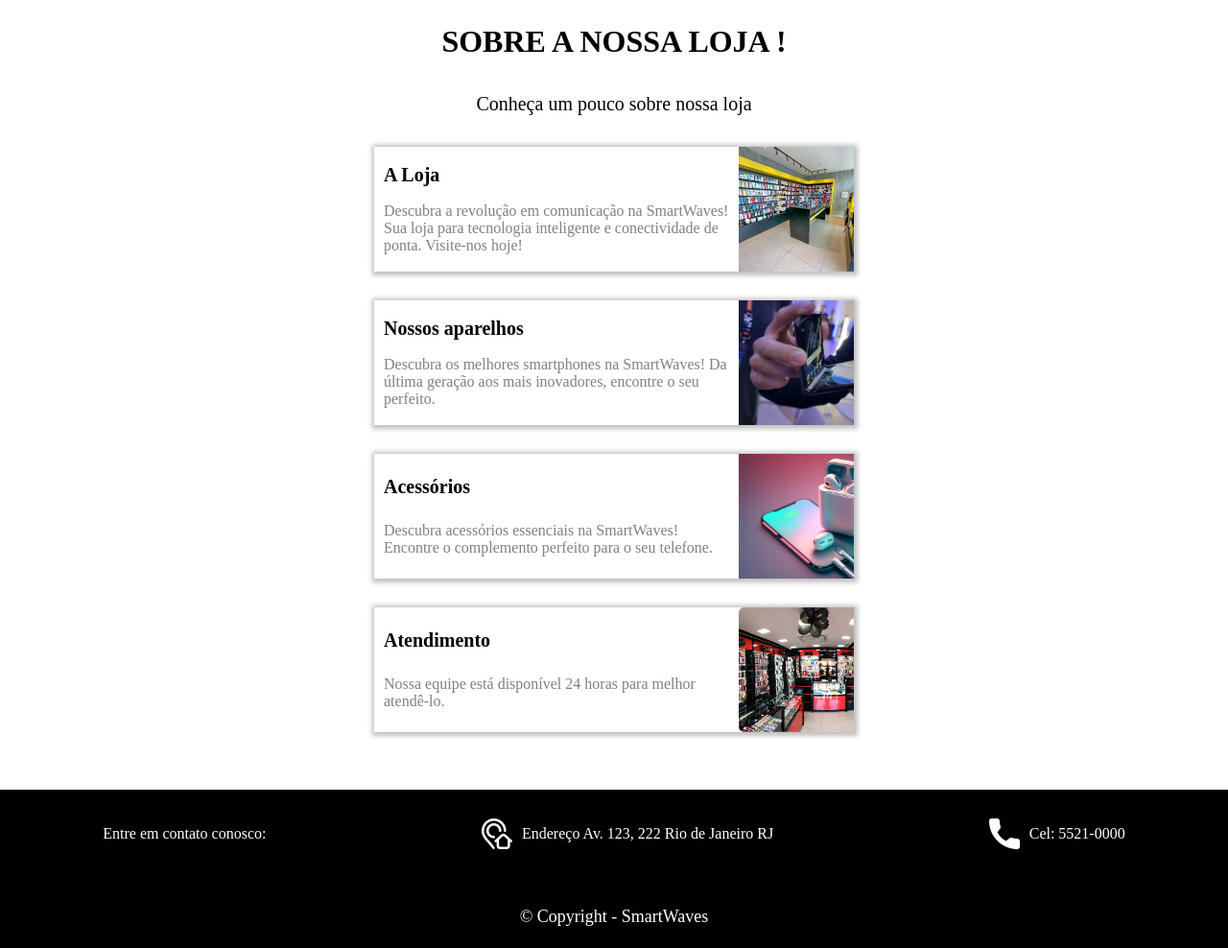
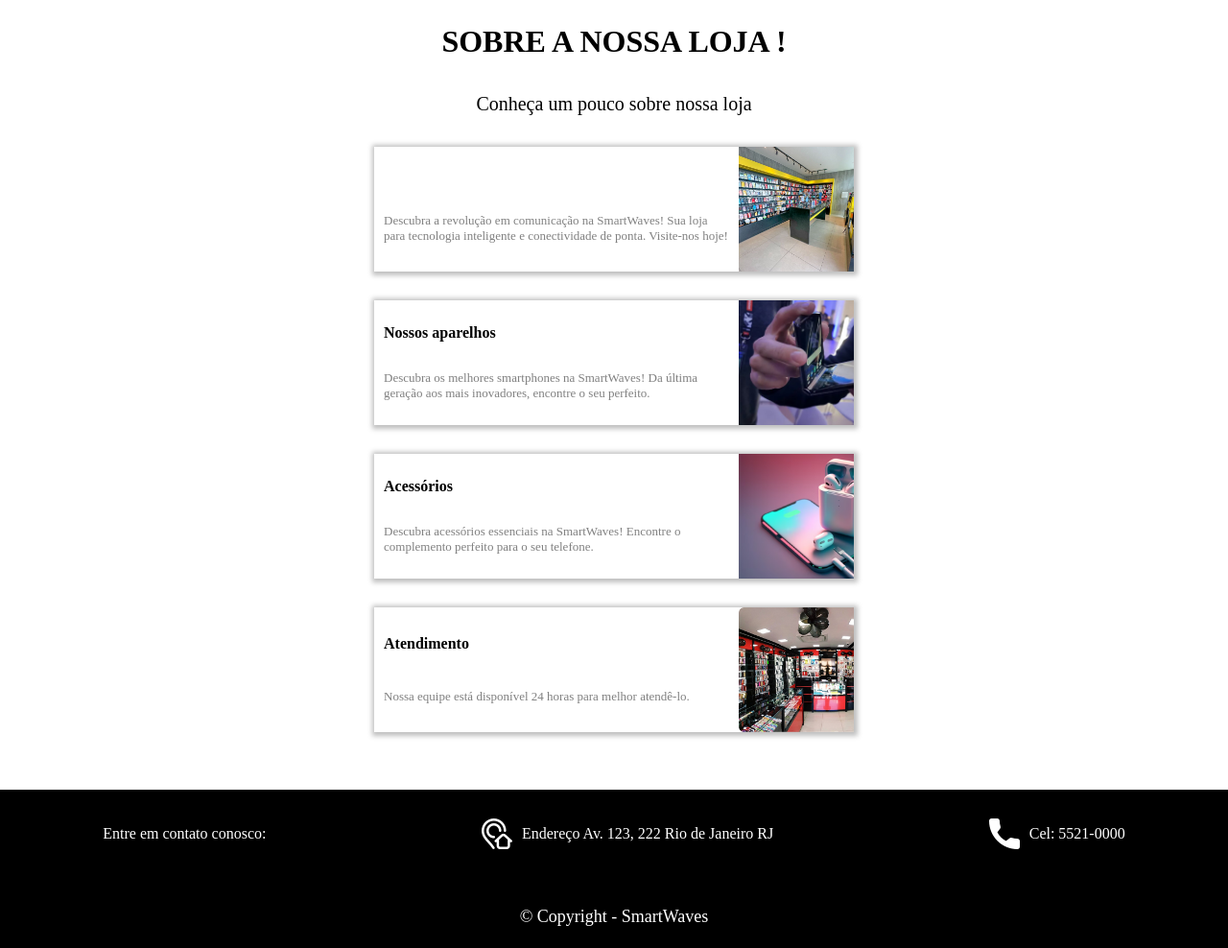
Before and after one commit to SantosKTM/SmartWaves, a plain HTML site: page index.html in a window 1280 px wide. Shown: the part 1809-2797 px from the top of the page at 96% size. Drawn offline with Linux system fonts and the light colour scheme; a web font is replaced by a local one.

Commit message:
Add files via upload

```diff
--- a/index.html
+++ b/index.html
@@ -80,32 +80,32 @@
     <div class="container">
         <div class="bloco">
             <div class="textos">
-                <h4 style="font-size: 20px;">A Loja</h4>
-                <p style="font-size: 16px;">Descubra a revolução em comunicação na SmartWaves! Sua loja para tecnologia inteligente e conectividade de ponta. Visite-nos hoje!</p>
+                <h4></h4>
+                <p>Descubra a revolução em comunicação na SmartWaves! Sua loja para tecnologia inteligente e conectividade de ponta. Visite-nos hoje!</p>
             </div>
             <div class="foto01"> </div> <!-- IMAGEM NO CSS-->
         </div>
 
         <div class="bloco">
             <div class="textos">
-                <h4 style="font-size: 20px;">Nossos aparelhos</h4>
-                <p style="font-size: 16px;">Descubra os melhores smartphones na SmartWaves! Da última geração aos mais inovadores, encontre o seu perfeito.</p>
+                <h4 >Nossos aparelhos</h4>
+                <p>Descubra os melhores smartphones na SmartWaves! Da última geração aos mais inovadores, encontre o seu perfeito.</p>
             </div>
             <div class="foto02"> </div> <!-- IMAGEM NO CSS-->
         </div>
 
         <div class="bloco">
             <div class="textos">
-                <h4 style="font-size: 20px;">Acessórios</h4>
-                <p style="font-size: 16px;">Descubra acessórios essenciais na SmartWaves! Encontre o complemento perfeito para o seu telefone.</p>
+                <h4>Acessórios</h4>
+                <p>Descubra acessórios essenciais na SmartWaves! Encontre o complemento perfeito para o seu telefone.</p>
             </div>
             <div class="foto03"> </div> <!-- IMAGEM NO CSS-->
         </div>
 
         <div class="bloco">
             <div class="textos">
-                <h4 style="font-size: 20px;">Atendimento</h4>
-                <p style="font-size: 16px;">Nossa equipe está disponível 24 horas para melhor atendê-lo.</p>
+                <h4>Atendimento</h4>
+                <p>Nossa equipe está disponível 24 horas para melhor atendê-lo.</p>
             </div>
             <div class="foto04"> </div> <!-- IMAGEM NO CSS-->
         </div>
--- a/style.css
+++ b/style.css
@@ -70,7 +70,7 @@
     display: flex;
     align-items: center;
     list-style: none;
-    gap: 40px;
+    gap: 5px;
     font-family: 'cedora';
 }
 
```
